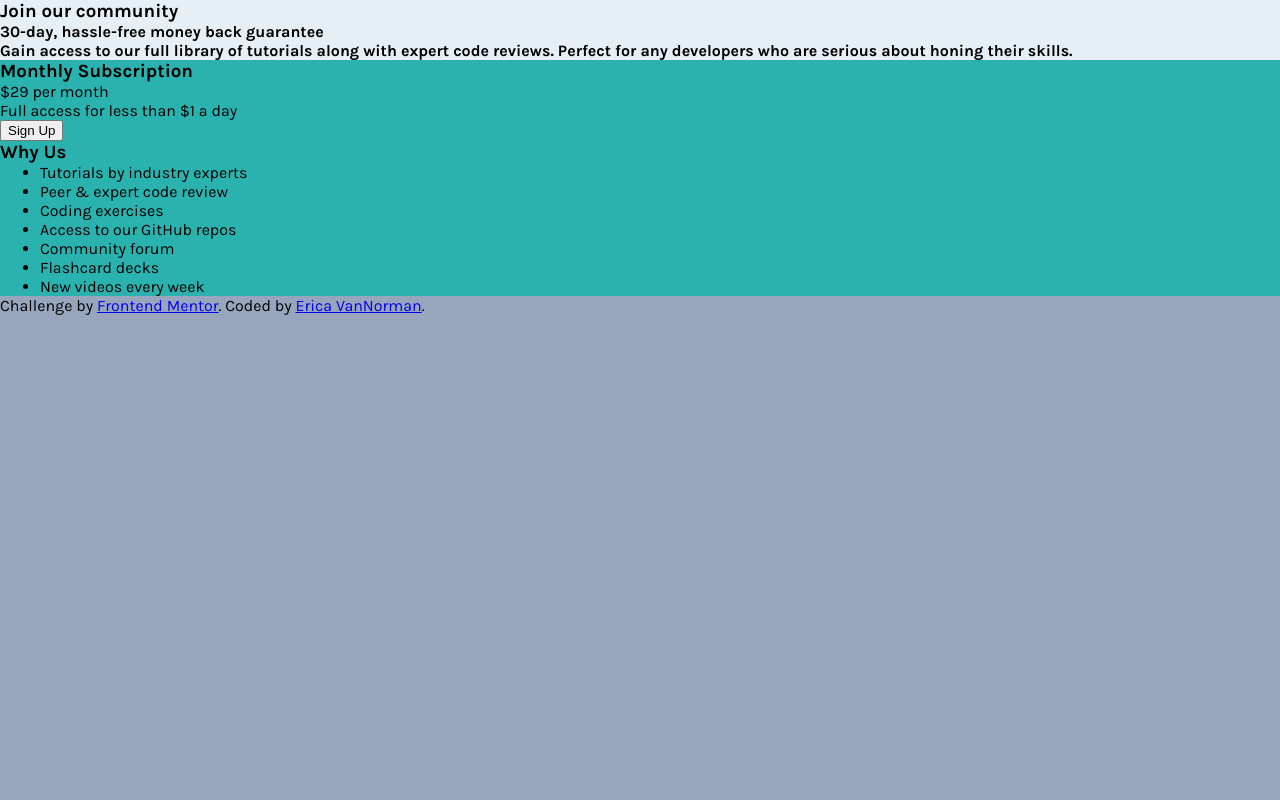
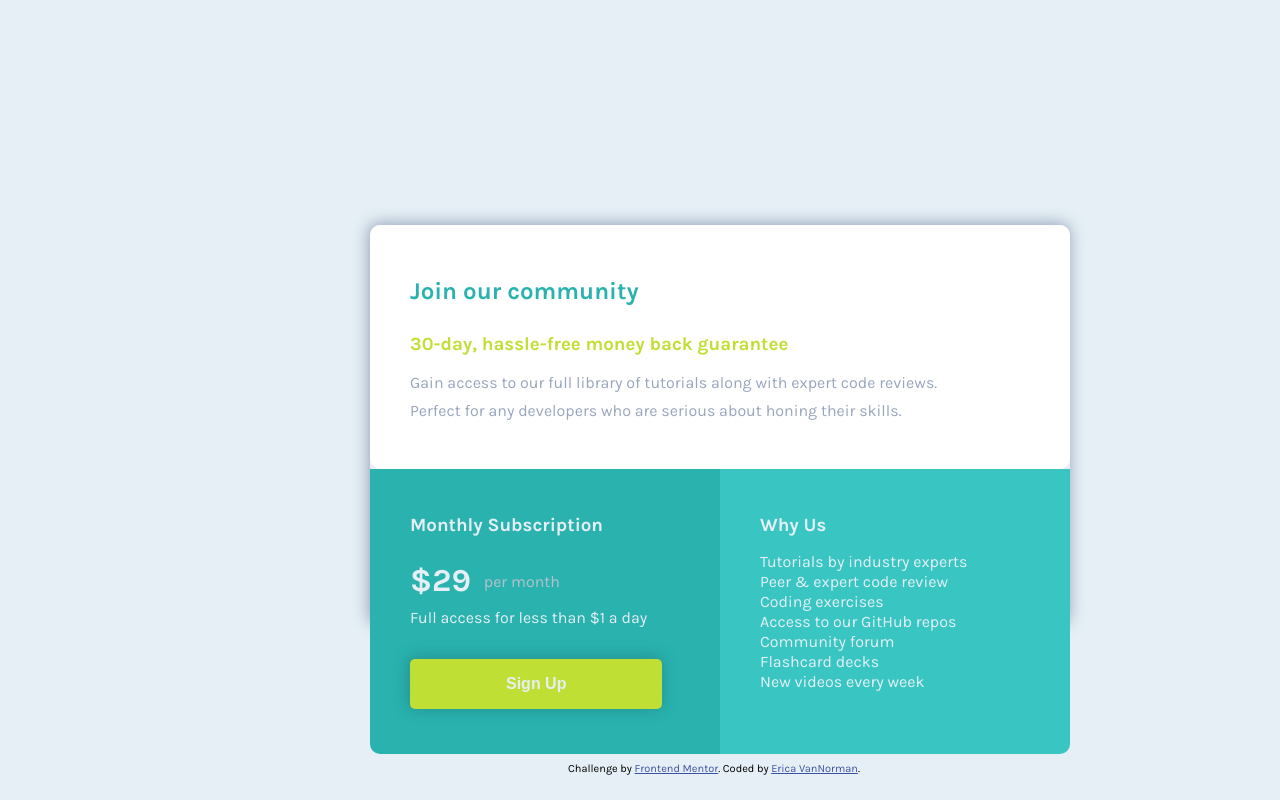
Before and after one commit to evannor/single-price-grid, a plain HTML site: page index.html in a window 1280 px wide. Drawn offline with Linux system fonts and the light colour scheme.

Commit message:
Add files via upload

```diff
--- a/css/main.css
+++ b/css/main.css
@@ -1,17 +1,94 @@
 * {
   box-sizing: border-box;
-  margin: 0; }
+  margin: 0;
+  padding: 0; }
 
 body {
   font-size: 16px;
   font-family: "Karla", sans-serif;
-  background: #98a6bd; }
-
-.container1 {
   background: #e5eff5; }
 
-.container2 {
-  background: #2ab2af; }
+.container {
+  position: relative; }
+  .container .flex-container {
+    border-radius: 10px;
+    width: 700px;
+    height: 400px;
+    position: absolute;
+    left: 370px;
+    top: 225px;
+    display: grid;
+    grid-template-columns: repeat(2, 1fr);
+    grid-gap: 0;
+    box-shadow: -1px -1px 15px 1px #98a6bd; }
+    .container .flex-container .card1 {
+      border-radius: 10px;
+      grid-column: 1 / 3;
+      background: #fff;
+      font-weight: 700;
+      padding: 2.8rem 2.5rem;
+      line-height: 1.75; }
+      .container .flex-container .card1 h2 {
+        color: #2ab2af;
+        padding-bottom: 1rem; }
+      .container .flex-container .card1 h3 {
+        color: #c0df34;
+        padding-bottom: 0.5rem; }
+      .container .flex-container .card1 p {
+        color: #98a6bd;
+        font-weight: 400; }
+    .container .flex-container .card2 {
+      background: #2ab2af;
+      color: #e5eff5;
+      font-weight: 700;
+      padding: 2.8rem 2.5rem;
+      border-bottom-left-radius: 10px; }
+      .container .flex-container .card2 h3 {
+        padding-bottom: 1rem; }
+      .container .flex-container .card2 .price-flex {
+        margin-bottom: 3.5rem; }
+        .container .flex-container .card2 .price-flex .price {
+          font-size: 2rem;
+          float: left;
+          margin-top: 10px; }
+        .container .flex-container .card2 .price-flex .month {
+          color: #b4c2cb;
+          font-weight: 400;
+          float: right;
+          margin-top: 20px;
+          margin-right: 120px; }
+      .container .flex-container .card2 p {
+        font-weight: 400;
+        margin-bottom: 2rem; }
+      .container .flex-container .card2 .btn {
+        background-color: #c0df34;
+        color: #e5eff5;
+        font-size: 1rem;
+        font-weight: 700;
+        padding: 1rem 6rem;
+        border-radius: 5px;
+        border-style: none;
+        box-shadow: -1px -1px 15px 1px #22918f; }
+    .container .flex-container .card3 {
+      background: #39c6c3;
+      color: #e5eff5;
+      font-weight: 700;
+      padding: 2.8rem 2.5rem;
+      border-bottom-right-radius: 10px; }
+      .container .flex-container .card3 h3 {
+        padding-bottom: 1rem; }
+      .container .flex-container .card3 ul {
+        list-style: none;
+        font-weight: 200;
+        line-height: 1.25;
+        color: #e5eff5; }
 
-.container3 {
-  background: #2ab2af; }
+footer {
+  color: #000;
+  font-size: 11px;
+  text-align: center;
+  position: absolute;
+  bottom: -775px;
+  left: 568px; }
+  footer a {
+    color: #3e52a3; }
--- a/index.html
+++ b/index.html
@@ -17,24 +17,30 @@
     <title>Frontend Mentor | Single Price Grid Component</title>
   </head>
   <body>
+    <div class="container">
       <div class="flex-container">
-      <div class="container1">
-        <h3>Join our community</h3>
-        <h4>30-day, hassle-free money back guarantee</h>
+        <div class="card1">
+          <h2>Join our community</h2>
+          <h3>30-day, hassle-free money back guarantee</h3>
           <p>
             Gain access to our full library of tutorials along with expert code
-          reviews. Perfect for any developers who are serious about honing their
+            reviews.
+          </p>
+          <p>
+            Perfect for any developers who are serious about honing their
             skills.
           </p>
         </div>
-      <div class="container2">
+        <div class="card2">
           <h3>Monthly Subscription</h3>
-        <div class="price-flex">&dollar;29 per month</div>
+          <div class="price-flex">
+            <div class="price">&dollar;29</div>
+            <div class="month">per month</div>
+          </div>
           <p>Full access for less than &dollar;1 a day</p>
           <button class="btn">Sign Up</button>
-
         </div>
-      <div class="container3">
+        <div class="card3">
           <h3>Why Us</h3>
           <ul>
             <li>Tutorials by industry experts</li>
@@ -55,5 +61,6 @@
           >. Coded by <a href="https://github.com/evannor">Erica VanNorman</a>.
         </p>
       </footer>
+    </div>
   </body>
 </html>
```
Lines whose indentation alone changed are shown as unchanged.
